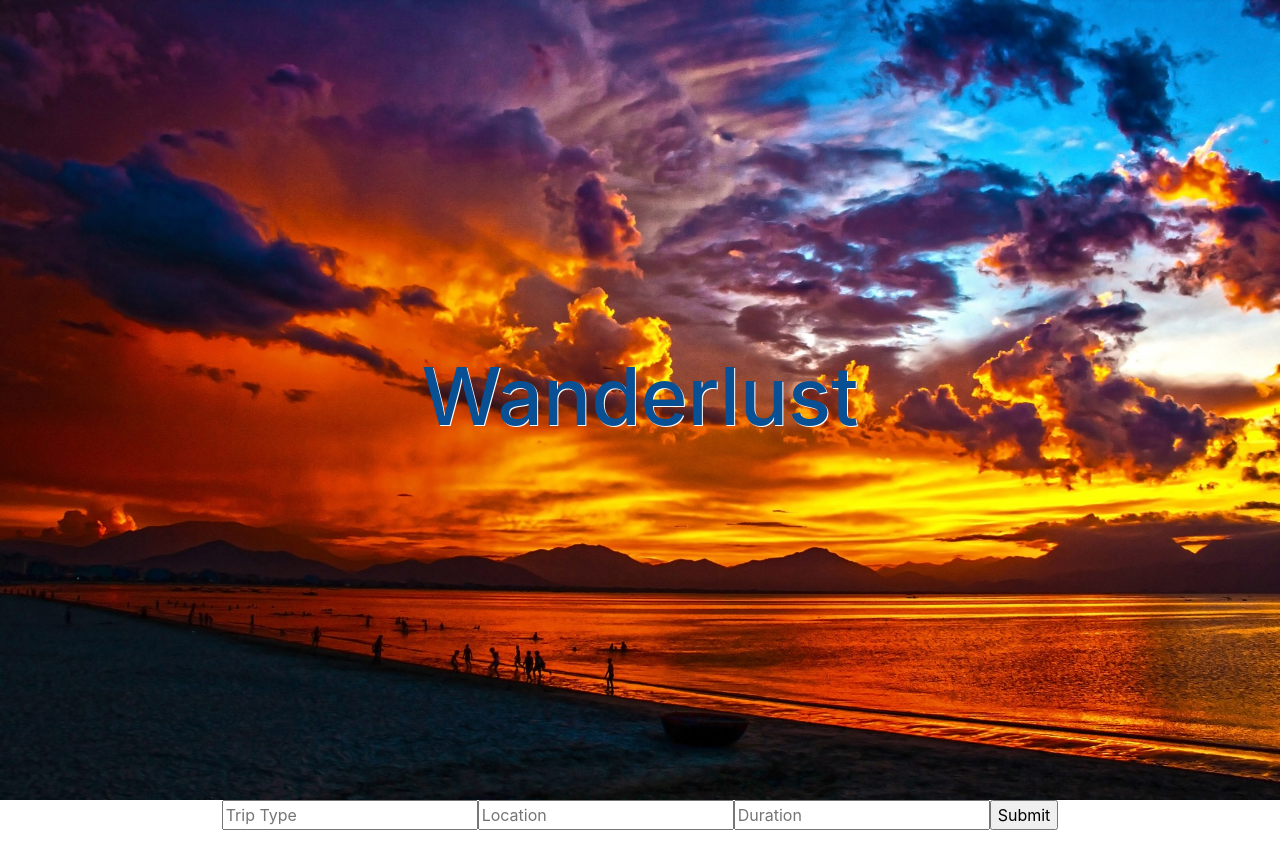
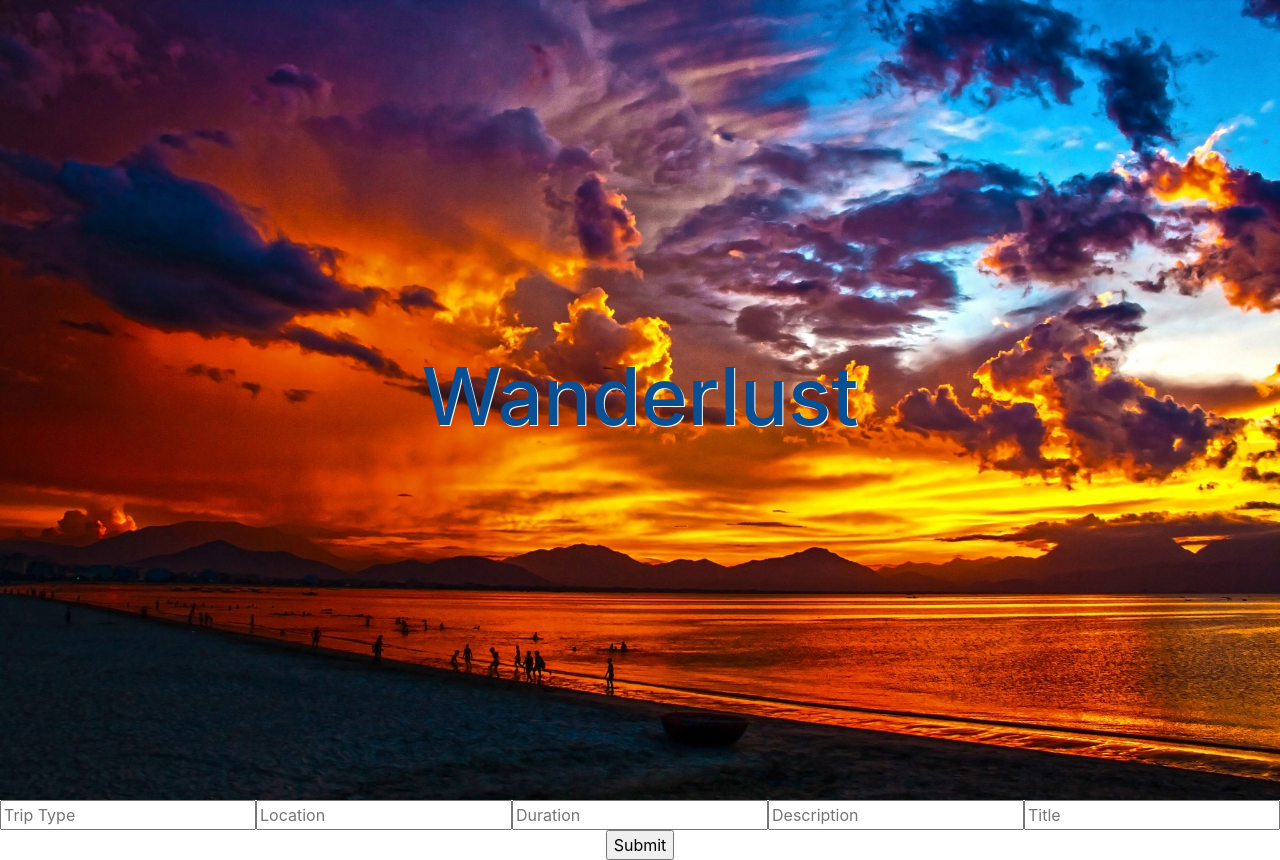
Before and after one commit to BWPTWanderlust/React, a React (Create React App) app in the folder wanderlustreactapp/: page /AddExperience in a window 1280 px wide. Before the commit the page ends 830 px from the top, so only its background shows below. Built offline with nearby package versions, Linux system fonts and the light colour scheme; no server answers; the HTML template or start-up script is replaced by a standard one.

Commit message:
fixed add experience issue

```diff
--- a/wanderlustreactapp/src/Components/AddExperience.js
+++ b/wanderlustreactapp/src/Components/AddExperience.js
@@ -12,7 +12,9 @@ const AddExperience = props => {
   const [exp, setExp] = useState({
     type: "",
     location: "",
-    duration: ""
+    duration: "",
+    description: "",
+    title: ""
   });
 
   const handleChanges = e => {
@@ -22,6 +24,7 @@ const AddExperience = props => {
   const onSubmit = () => {
     // e.preventDefault();
     // console.log("User object", user);
+    console.log("Add experience", exp);
     axios
       .post(
         `https://bewanderlust.herokuapp.com/api/exps/org/${localStorage.getItem(
@@ -29,7 +32,10 @@ const AddExperience = props => {
         )}`,
         exp
       )
-      .then(res => setExp(res.data))
+      //  .post("https://bewanderlust.herokuapp.com/api/exps/org/1", exp)
+      .then(res => {
+        setExp(res.data);
+      })
       .then(history.push("/"))
       .catch(err => console.log(err));
   };
@@ -40,6 +46,7 @@ const AddExperience = props => {
         placeholder="Trip Type"
         id="type"
         type="text"
+        onChange={handleChanges}
         name="type"
         ref={register({ required: true })}
       />
@@ -47,6 +54,7 @@ const AddExperience = props => {
       <input
         placeholder="Location"
         name="location"
+        onChange={handleChanges}
         id="location"
         ref={register({ required: true })}
       />
@@ -54,10 +62,27 @@ const AddExperience = props => {
       <input
         placeholder="Duration"
         name="duration"
+        onChange={handleChanges}
         id="duration"
         ref={register({ required: true })}
       />
       {errors.model && "Duration is Required"}
+      <input
+        placeholder="Description"
+        name="description"
+        onChange={handleChanges}
+        id="description"
+        ref={register({ required: true })}
+      />
+      {errors.model && "Description is Required"}
+      <input
+        placeholder="Title"
+        name="title"
+        onChange={handleChanges}
+        id="title"
+        ref={register({ required: true })}
+      />
+      {errors.model && "Title is Required"}
       <input type="submit" />
     </form>
   );
--- a/wanderlustreactapp/src/Components/NewUser.js
+++ b/wanderlustreactapp/src/Components/NewUser.js
@@ -20,7 +20,8 @@ const NewUser = () => {
 
   const onSubmit = () => {
     axios
-      .post("https://bewanderlust.herokuapp.com/api/auth/register/user", user)
+      // .post("https://bewanderlust.herokuapp.com/api/auth/register/user", user)
+      .post("https://bewanderlust.herokuapp.com/api/auth/register/org", user)
       .then(res => {
         localStorage.setItem("id", res.data.id);
         setUser(res.data);
```
